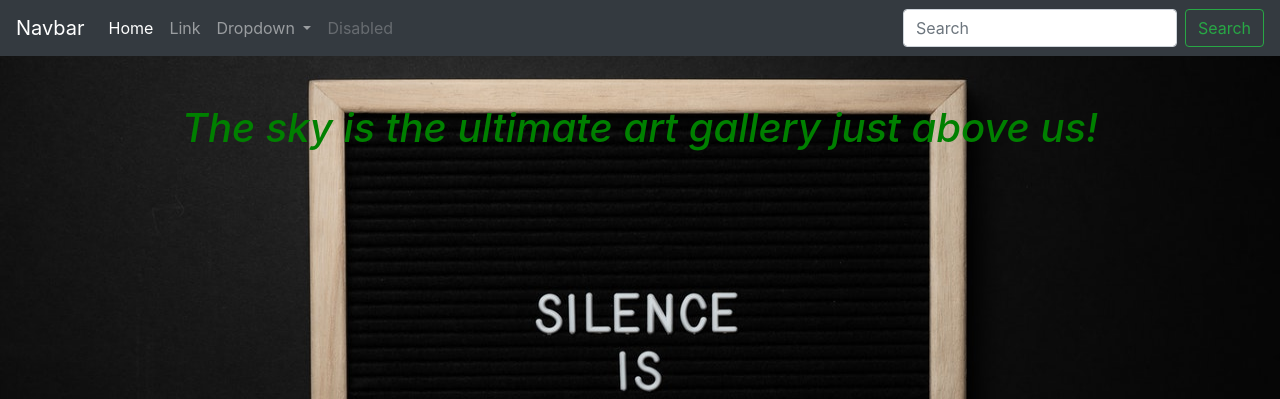
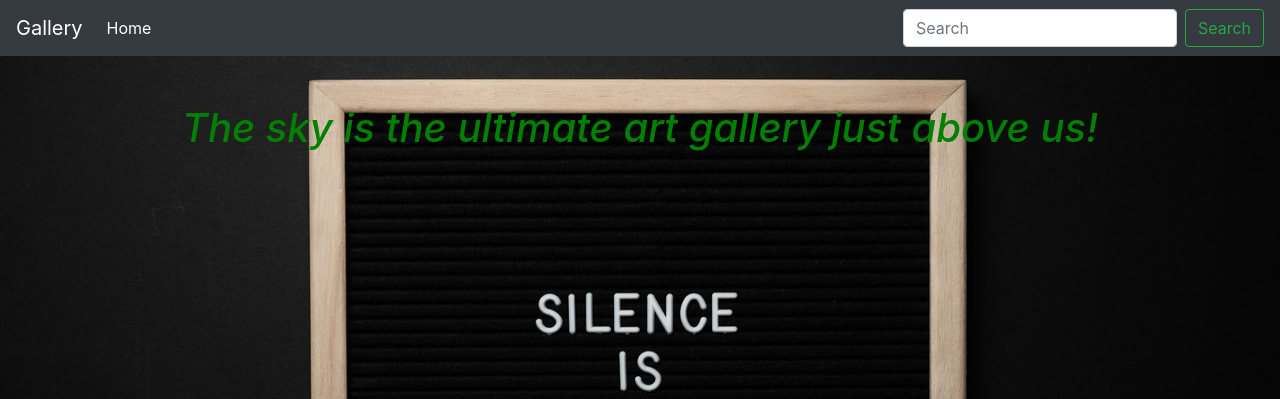
Before and after one commit to zizoubrown/Galley, a Django app: page / in a window 1280 px wide. Shown: the top 399 px of the page. Run offline with Django 3.2, Linux system fonts and the light colour scheme; data that the repository does not hold is empty; some libraries are stand-ins or nearby versions.

Commit message:
link navbar to homepage using url

```diff
--- a/galleria/templates/navbar.html
+++ b/galleria/templates/navbar.html
@@ -1,5 +1,5 @@
 <nav class="navbar navbar-expand-lg navbar-dark bg-dark">
-  <a class="navbar-brand" href="#">Navbar</a>
+  <a class="navbar-brand" href="{% url 'home' %}">Gallery</a>
   <button class="navbar-toggler" type="button" data-toggle="collapse" data-target="#navbarSupportedContent" aria-controls="navbarSupportedContent" aria-expanded="false" aria-label="Toggle navigation">
     <span class="navbar-toggler-icon"></span>
   </button>
@@ -7,9 +7,9 @@
   <div class="collapse navbar-collapse" id="navbarSupportedContent">
     <ul class="navbar-nav mr-auto">
       <li class="nav-item active">
-        <a class="nav-link" href="#">Home <span class="sr-only">(current)</span></a>
+        <a class="nav-link" href="{% url 'home' %}">Home <span class="sr-only">(current)</span></a>
       </li>
-      <li class="nav-item">
+      <!--<li class="nav-item">
         <a class="nav-link" href="#">Link</a>
       </li>
       <li class="nav-item dropdown">
@@ -22,10 +22,7 @@
           <div class="dropdown-divider"></div>
           <a class="dropdown-item" href="#">Something else here</a>
         </div>
-      </li>
-      <li class="nav-item">
-        <a class="nav-link disabled" href="#">Disabled</a>
-      </li>
+      </li>-->
     </ul>
     <form class="form-inline my-2 my-lg-0" action="{% url 'search_results' %}">
       <input class="form-control mr-sm-2" type="search" placeholder="Search" aria-label="Search">
```
